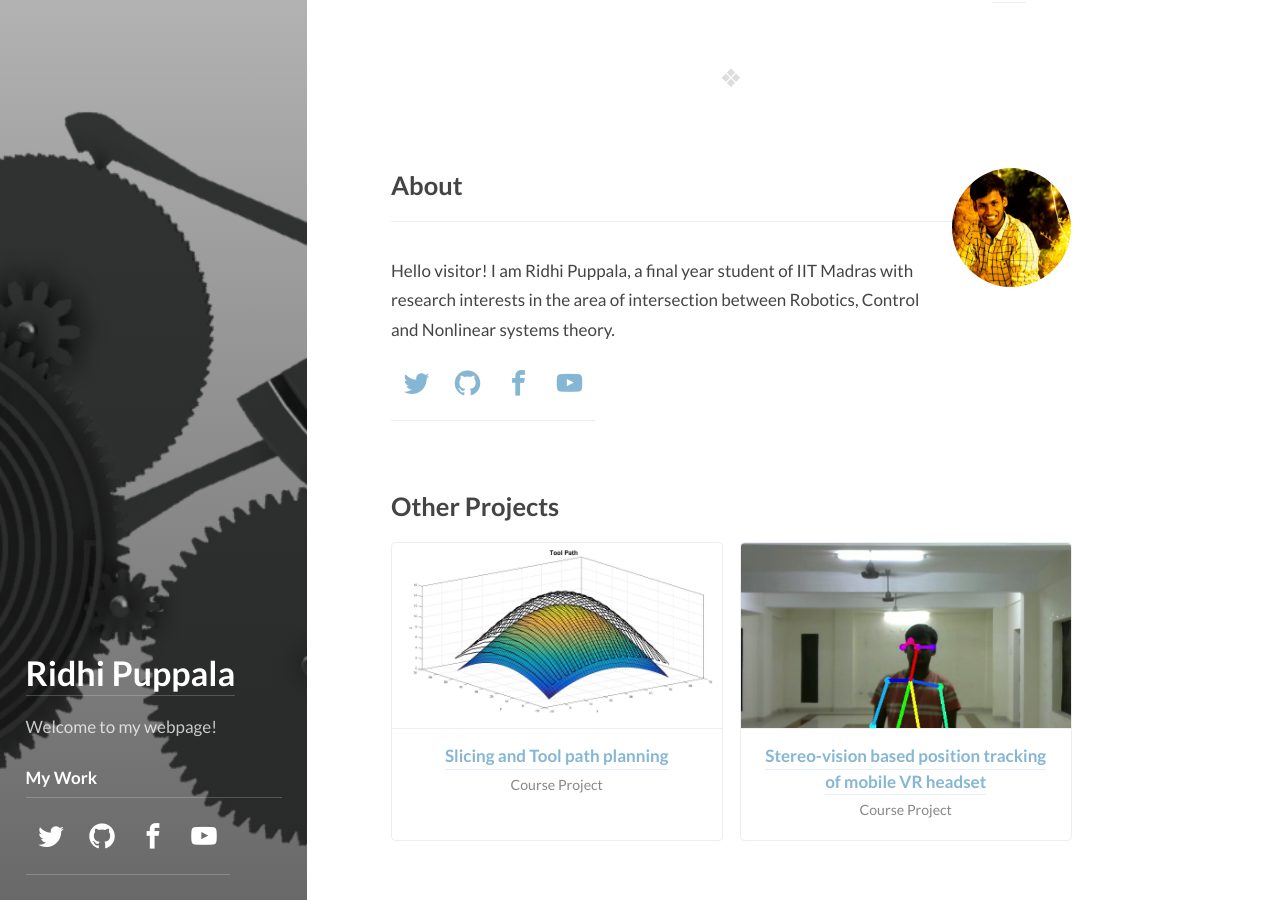
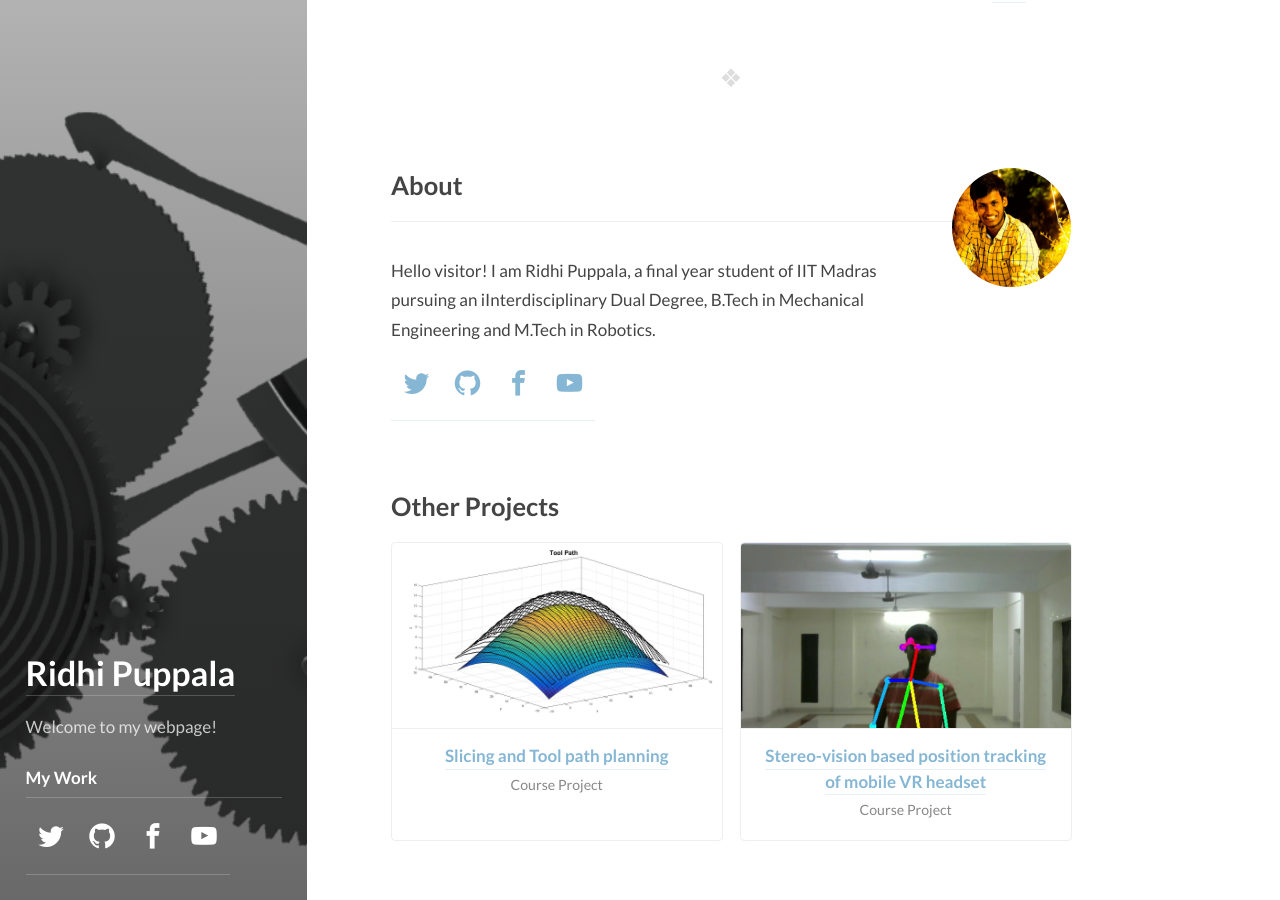
Before and after one commit to ridhipuppala/.github.io, a Jekyll site: the page built from _projects/DOME.md, in a window 1280 px wide and 900 px high, scrolled down 949 px. Built offline with Jekyll 4.4.1, drawn with Linux system fonts in a browser that asks for light colours; some web fonts are replaced.

Commit message:
Update authors.yml

```diff
--- a/_data/authors.yml
+++ b/_data/authors.yml
@@ -8,8 +8,7 @@ author1:
   # Used at the bottom of each page and at the top of the `about` layout
   # Markdown enabled, can use multiple paragraphs (enabled by `|`)
   about:             |
-    Hello visitor! I am Ridhi Puppala, a final year student of IIT Madras with research interests in the area of intersection between Robotics, Control and Nonlinear systems theory.
-
+    Hello visitor! I am Ridhi Puppala, a final year student of IIT Madras pursuing an iInterdisciplinary Dual Degree, B.Tech in Mechanical Engineering and M.Tech in Robotics.
   # This photo will be used in the about section
   picture:
     path:            /assets/img/prof.jpg
```
